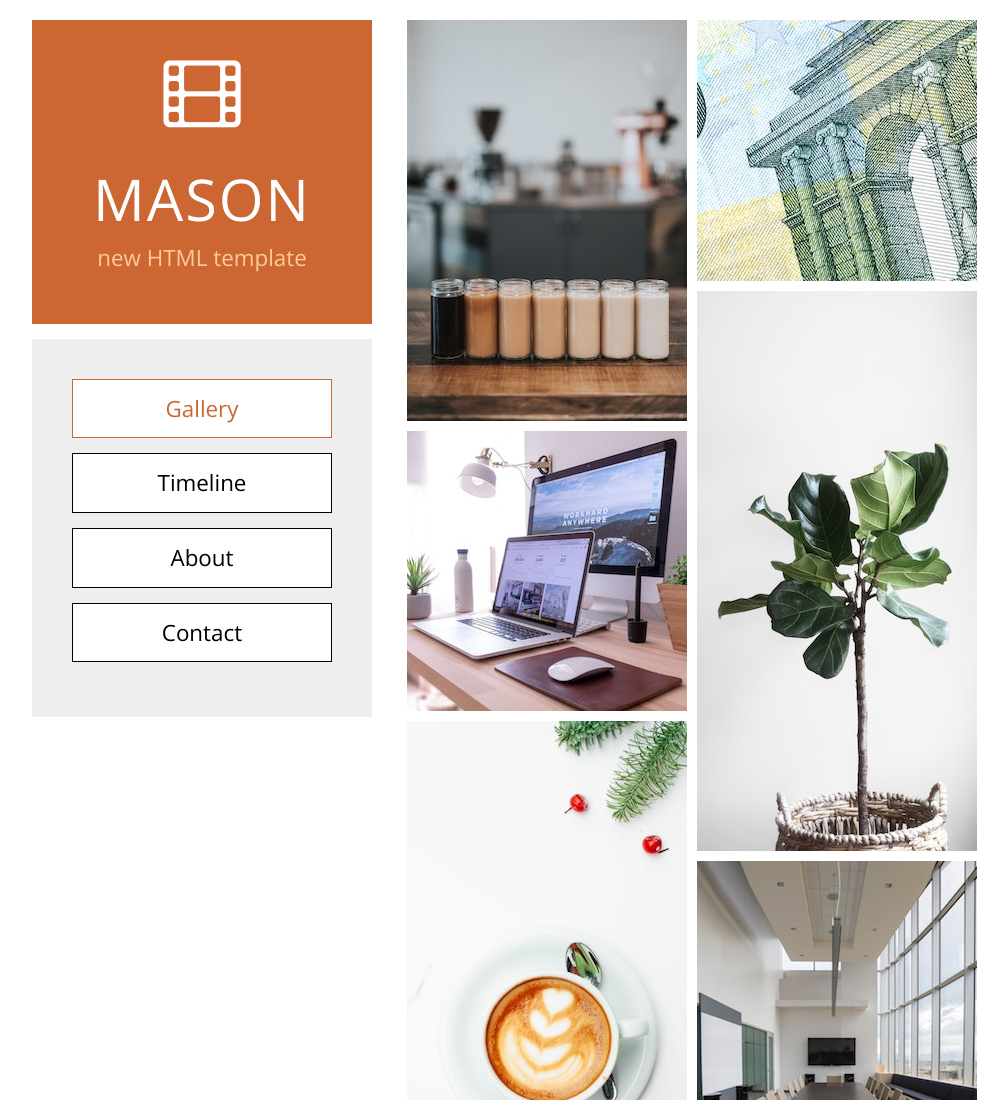
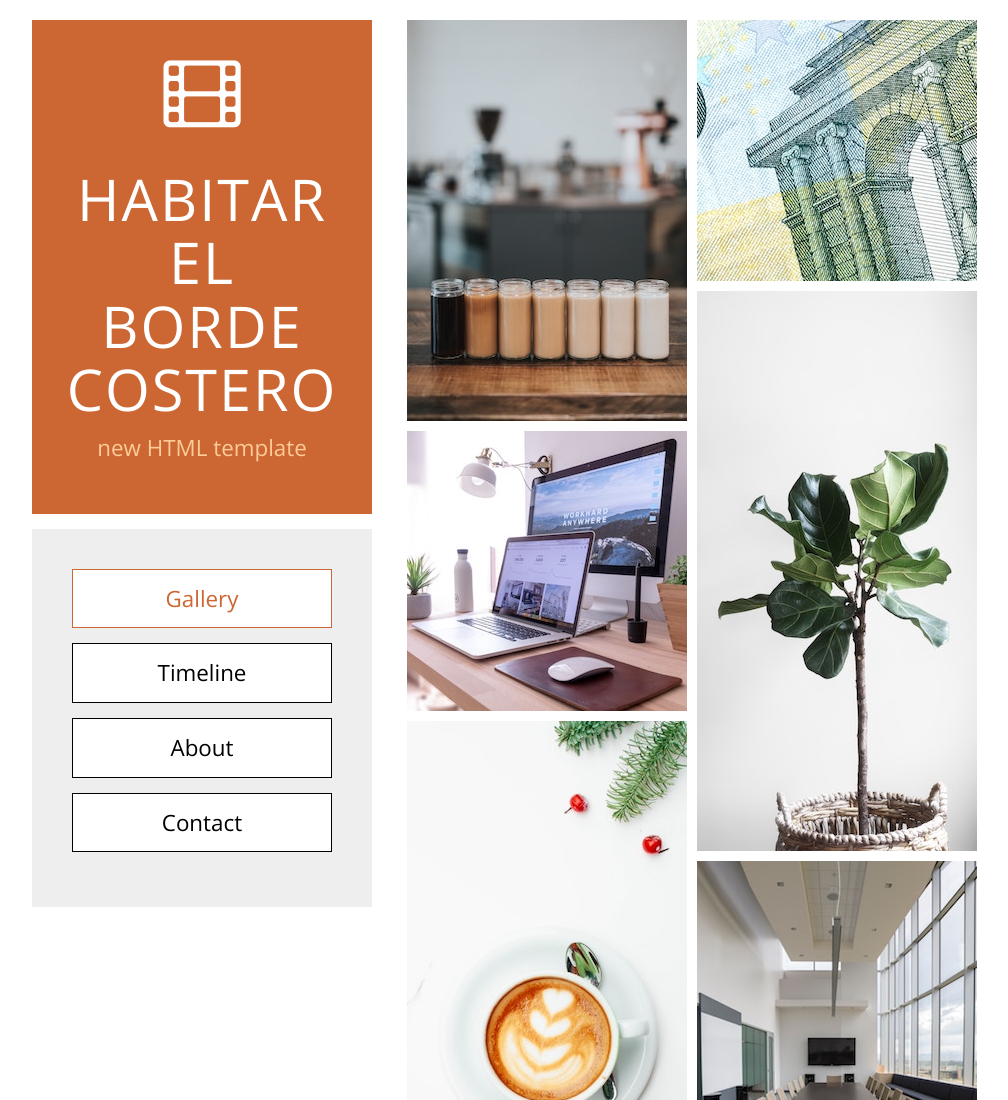
Before and after one commit to MatildeCrxtt/taller-del-habitar, a plain HTML site: page index.html in a window 1280 px wide. Shown: the top 1100 px of the page, without its empty margins (23-1031 px from the left). Drawn offline with nearby package versions, Linux system fonts and the light colour scheme.

Commit message:
Update index.html

```diff
--- a/index.html
+++ b/index.html
@@ -33,7 +33,7 @@ http://www.tooplate.com/view/2094-mason
                     <section id="welcome" class="tm-content-box tm-banner margin-b-15">
                         <div class="tm-banner-inner">
                             <i class="fa fa-film fa-4x margin-b-40"></i>
-                            <h1 class="tm-banner-title">Mason</h1>
+                            <h1 class="tm-banner-title">Habitar el borde costero</h1>
                             <p class="tm-banner-subtitle">new HTML template</p>
                         </div>
                     </section>
```
